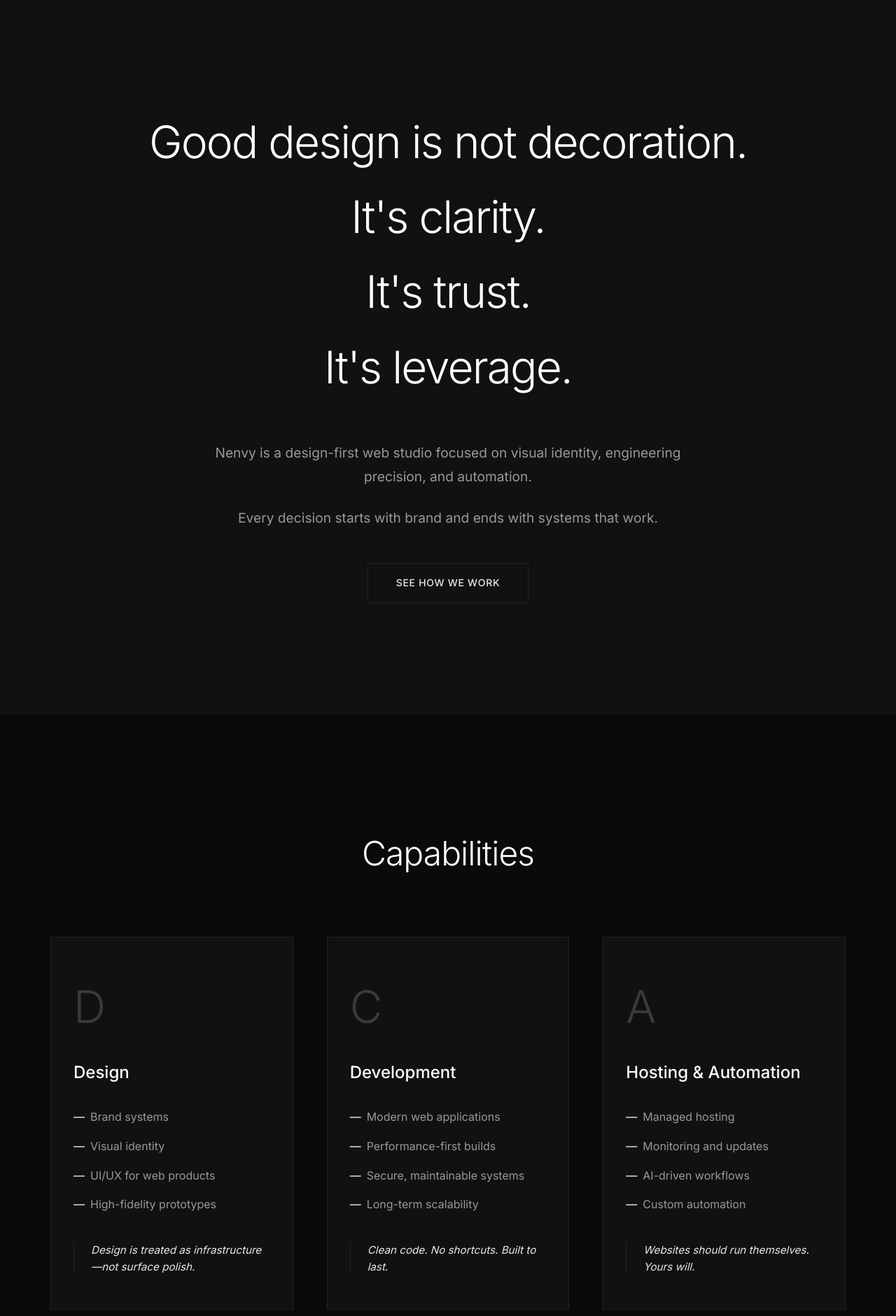
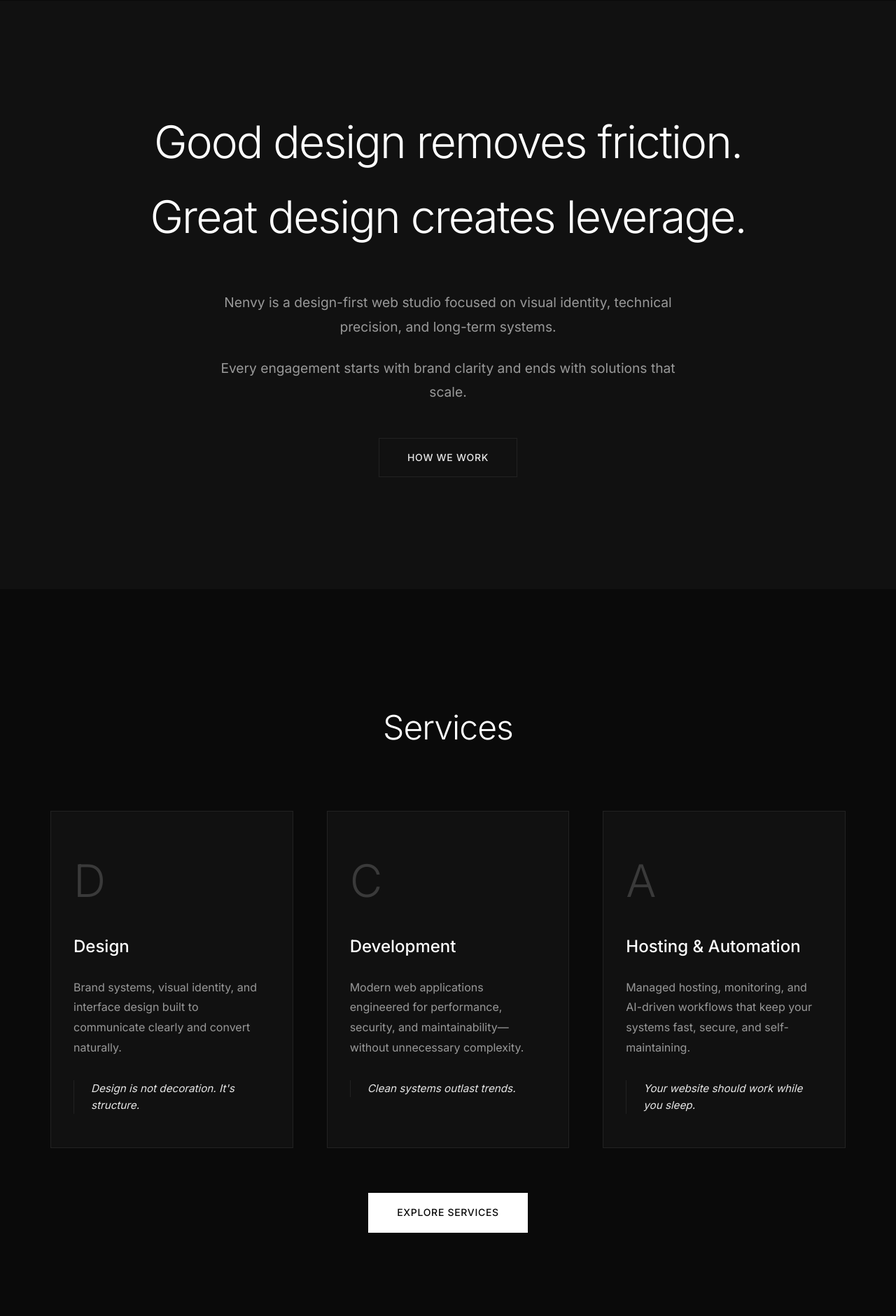
Before and after one commit to Zettersten/nenvy.com, a PHP site: page / in a window 1280 px wide. Shown: the part 799-2680 px from the top of the page at 70% size. Run offline with PHP 8.4, Linux system fonts and the light colour scheme.

Commit message:
Refactor: Update branding and content with new assets
Co-authored-by: erik <erik@zettersten.com>

```diff
--- a/index.html
+++ b/index.html
@@ -5,6 +5,7 @@
     <meta name="viewport" content="width=device-width, initial-scale=1.0">
     <meta http-equiv="X-UA-Compatible" content="ie=edge">
     <title>Nenvy — Design is a language for problem solving.</title>
+    <link rel="icon" type="image/png" href="icon-color-light.png">
     <link rel="stylesheet" href="styles.css">
     <link rel="preconnect" href="https://fonts.googleapis.com">
     <link rel="preconnect" href="https://fonts.gstatic.com" crossorigin>
@@ -15,9 +16,11 @@
     <section class="hero" id="hero">
         <canvas id="canvas"></canvas>
         <div class="hero-content">
-            <div class="logo" id="logo">Nenvy</div>
+            <div class="logo" id="logo">
+                <img src="logo-color-light.png" alt="Nenvy" class="logo-image">
+            </div>
             <h1 class="hero-headline">Design is a language for problem solving.</h1>
-            <p class="hero-subhead">We design, build, and host modern digital systems—crafted to scale, automate, and convert.</p>
+            <p class="hero-subhead">We design, build, and host modern digital systems—focused on clarity, automation, and brand.</p>
             <div class="hero-ctas">
                 <a href="#contact" class="btn btn-primary">Start a Project</a>
                 <a href="#capabilities" class="btn btn-secondary">View Services</a>
@@ -32,56 +35,39 @@
     <section class="philosophy" id="philosophy">
         <div class="container">
             <div class="philosophy-manifesto">
-                <p class="manifesto-line">Good design is not decoration.</p>
-                <p class="manifesto-line">It's clarity.</p>
-                <p class="manifesto-line">It's trust.</p>
-                <p class="manifesto-line">It's leverage.</p>
+                <p class="manifesto-line">Good design removes friction.</p>
+                <p class="manifesto-line">Great design creates leverage.</p>
             </div>
             <div class="philosophy-support">
-                <p>Nenvy is a design-first web studio focused on visual identity, engineering precision, and automation.</p>
-                <p>Every decision starts with brand and ends with systems that work.</p>
+                <p>Nenvy is a design-first web studio focused on visual identity, technical precision, and long-term systems.</p>
+                <p>Every engagement starts with brand clarity and ends with solutions that scale.</p>
             </div>
-            <a href="#capabilities" class="btn btn-outline">See How We Work</a>
+            <a href="#capabilities" class="btn btn-outline">How We Work</a>
         </div>
     </section>
 
-    <!-- Capabilities Section -->
+    <!-- Services Section -->
     <section class="capabilities" id="capabilities">
         <div class="container">
-            <h2 class="section-title">Capabilities</h2>
+            <h2 class="section-title">Services</h2>
             <div class="capabilities-grid">
                 <div class="capability-card">
                     <div class="capability-icon">D</div>
                     <h3>Design</h3>
-                    <ul class="capability-list">
-                        <li>Brand systems</li>
-                        <li>Visual identity</li>
-                        <li>UI/UX for web products</li>
-                        <li>High-fidelity prototypes</li>
-                    </ul>
-                    <p class="capability-quote">Design is treated as infrastructure—not surface polish.</p>
+                    <p class="capability-description">Brand systems, visual identity, and interface design built to communicate clearly and convert naturally.</p>
+                    <p class="capability-quote">Design is not decoration. It's structure.</p>
                 </div>
                 <div class="capability-card">
                     <div class="capability-icon">C</div>
                     <h3>Development</h3>
-                    <ul class="capability-list">
-                        <li>Modern web applications</li>
-                        <li>Performance-first builds</li>
-                        <li>Secure, maintainable systems</li>
-                        <li>Long-term scalability</li>
-                    </ul>
-                    <p class="capability-quote">Clean code. No shortcuts. Built to last.</p>
+                    <p class="capability-description">Modern web applications engineered for performance, security, and maintainability—without unnecessary complexity.</p>
+                    <p class="capability-quote">Clean systems outlast trends.</p>
                 </div>
                 <div class="capability-card">
                     <div class="capability-icon">A</div>
                     <h3>Hosting & Automation</h3>
-                    <ul class="capability-list">
-                        <li>Managed hosting</li>
-                        <li>Monitoring and updates</li>
-                        <li>AI-driven workflows</li>
-                        <li>Custom automation</li>
-                    </ul>
-                    <p class="capability-quote">Websites should run themselves. Yours will.</p>
+                    <p class="capability-description">Managed hosting, monitoring, and AI-driven workflows that keep your systems fast, secure, and self-maintaining.</p>
+                    <p class="capability-quote">Your website should work while you sleep.</p>
                 </div>
             </div>
             <div class="capabilities-cta">
@@ -106,42 +92,30 @@
                         <li>Performance optimization</li>
                         <li>Direct access to the builder</li>
                     </ul>
-                    <a href="#contact" class="btn btn-primary">Subscribe</a>
+                    <a href="#contact" class="btn btn-primary">Subscribe Now</a>
                     <p class="subscription-note">Cancel anytime</p>
                 </div>
                 <div class="subscription-card">
-                    <h3>AI Services (Custom)</h3>
-                    <div class="price">Variable pricing</div>
-                    <p class="subscription-tone">AI that actually saves time—not demos.</p>
-                    <ul class="subscription-features">
-                        <li>AI-powered workflows</li>
-                        <li>Internal tools</li>
-                        <li>Automation consulting</li>
-                        <li>Practical, production-ready AI</li>
-                    </ul>
+                    <h3>AI Services</h3>
+                    <div class="price">Custom</div>
+                    <p class="subscription-tone">AI-powered workflow automation and internal tools built for real-world use. No demos. No hype.</p>
                     <a href="#contact" class="btn btn-outline">Discuss AI Solutions</a>
                 </div>
                 <div class="subscription-card">
                     <h3>Technical & Engineering Consulting</h3>
-                    <div class="price">Variable pricing</div>
-                    <p class="subscription-tone">Clear thinking for complex systems.</p>
-                    <ul class="subscription-features">
-                        <li>Architecture reviews</li>
-                        <li>System design</li>
-                        <li>Technical strategy</li>
-                        <li>Fractional engineering leadership</li>
-                    </ul>
+                    <div class="price">Custom</div>
+                    <p class="subscription-tone">System architecture, technical strategy, and engineering leadership for teams that need clarity.</p>
                     <a href="#contact" class="btn btn-outline">Book a Consultation</a>
                 </div>
             </div>
         </div>
     </section>
 
-    <!-- Proof Section -->
+    <!-- Experience & Trust Section -->
     <section class="proof" id="proof">
         <div class="container">
-            <p class="proof-statement">Trusted by founders, teams, and businesses who value taste and technical rigor.</p>
-            <p class="proof-note">Designing and building on the web since 2010.</p>
+            <p class="proof-statement">Designing and building on the web since 2010.</p>
+            <p class="proof-note">Trusted by founders and teams who value restraint, clarity, and systems that last.</p>
         </div>
     </section>
 
@@ -155,8 +129,8 @@
                 <div class="about-text">
                     <h2 class="section-title">About</h2>
                     <p>Nenvy LLC is run by <strong>Erik Zettersten</strong>, a designer and engineer based in Ashburn, Virginia.</p>
-                    <p>One studio. One point of contact. Zero hand-offs.</p>
-                    <blockquote class="about-quote">When you work with Nenvy, you work directly with the person designing and building your system.</blockquote>
+                    <p>One studio.<br>One point of contact.<br>No hand-offs.</p>
+                    <p>When you work with Nenvy, you work directly with the person designing and building your system.</p>
                 </div>
             </div>
         </div>
@@ -194,12 +168,14 @@
         <div class="container">
             <div class="footer-content">
                 <div class="footer-brand">
-                    <div class="footer-logo">Nenvy LLC</div>
+                    <div class="footer-logo">
+                        <img src="logo-color-light.png" alt="Nenvy LLC" class="footer-logo-image">
+                    </div>
                     <p class="footer-tagline">"Design is a language for problem solving."</p>
                 </div>
                 <div class="footer-meta">
-                    <p>© 2010–Present</p>
-                    <p>Design • Development • Hosting • AI</p>
+                    <p>© 2010–Present · Nenvy LLC</p>
+                    <p>Design · Development · Hosting · AI</p>
                 </div>
             </div>
         </div>
--- a/styles.css
+++ b/styles.css
@@ -224,8 +239,6 @@ body {
 
 .manifesto-line:nth-child(1) { animation-delay: 0.1s; }
 .manifesto-line:nth-child(2) { animation-delay: 0.2s; }
-.manifesto-line:nth-child(3) { animation-delay: 0.3s; }
-.manifesto-line:nth-child(4) { animation-delay: 0.4s; }
 
 .philosophy-support {
     max-width: 700px;
@@ -295,23 +308,11 @@ body {
     color: var(--color-accent);
 }
 
-.capability-list {
-    list-style: none;
+.capability-description {
+    color: var(--color-text-muted);
+    font-size: 1rem;
+    line-height: 1.8;
     margin-bottom: 2rem;
-}
-
-.capability-list li {
-    padding: 0.5rem 0;
-    color: var(--color-text-muted);
-    position: relative;
-    padding-left: 1.5rem;
-}
-
-.capability-list li::before {
-    content: '—';
-    position: absolute;
-    left: 0;
-    color: var(--color-accent);
 }
 
 .capability-quote {
@@ -321,6 +322,7 @@ body {
     line-height: 1.6;
     border-left: 1px solid var(--color-border);
     padding-left: 1.5rem;
+    margin-top: 1.5rem;
 }
 
 .capabilities-cta {
```
Also changed, not shown: other parts of styles.css (+31 -13 lines), icon-black.png (added), icon-color-darker.png (added), icon-color-light.png (added), logo-black.png (added), logo-color-darker.png (added), logo-color-light.png (added).
